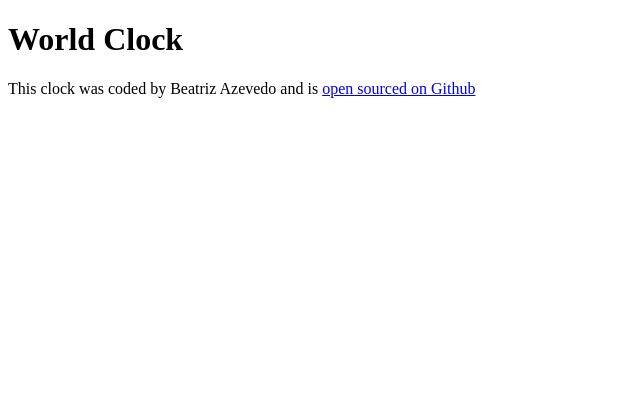
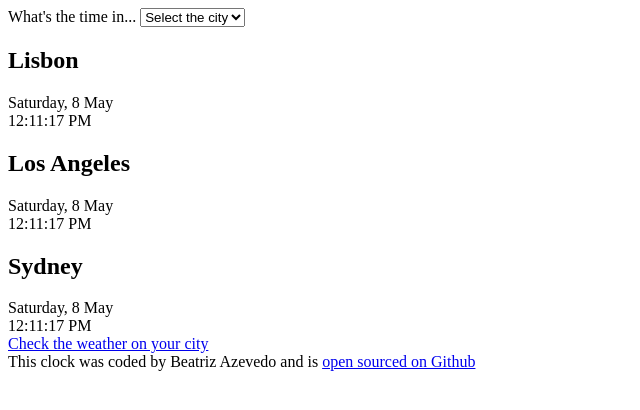
Before and after one commit to beatrizevedo/world-clock, a plain HTML site: page index.html in a window 1280 px wide. Shown: the whole page, without its empty margins (0-640 px from the left). Drawn offline with nearby package versions, Linux system fonts and the light colour scheme.

Commit message:
Added the basic HTML

```diff
--- a/index.html
+++ b/index.html
@@ -9,7 +9,35 @@
     <title>World Clock</title>
   </head>
   <body>
-    <h1>World Clock</h1>
+    <form>
+      <label>What's the time in...</label>
+      <select>
+        <option>Select the city</option>
+        <option>Lisbon</option>
+        <option>Sydney</option>
+        <option>Los Angeles</option>
+      </select>
+    </form>
+    <div class="container">
+      <div class="city">
+        <h2>Lisbon</h2>
+        <div class="date">Saturday, 8 May</div>
+        <div class="time">12:11:17 PM</div>
+      </div>
+      <div class="city">
+        <h2>Los Angeles</h2>
+        <div class="date">Saturday, 8 May</div>
+        <div class="time">12:11:17 PM</div>
+      </div>
+      <div class="city">
+        <h2>Sydney</h2>
+        <div class="date">Saturday, 8 May</div>
+        <div class="time">12:11:17 PM</div>
+      </div>
+    </div>
+    <a href="https://beatriz-weather-app.netlify.app/" target="_blank"
+      >Check the weather on your city</a
+    >
     <footer>
       This clock was coded by Beatriz Azevedo and is
       <a href="https://github.com/beatrizevedo/world-clock" target="_blank">
```
